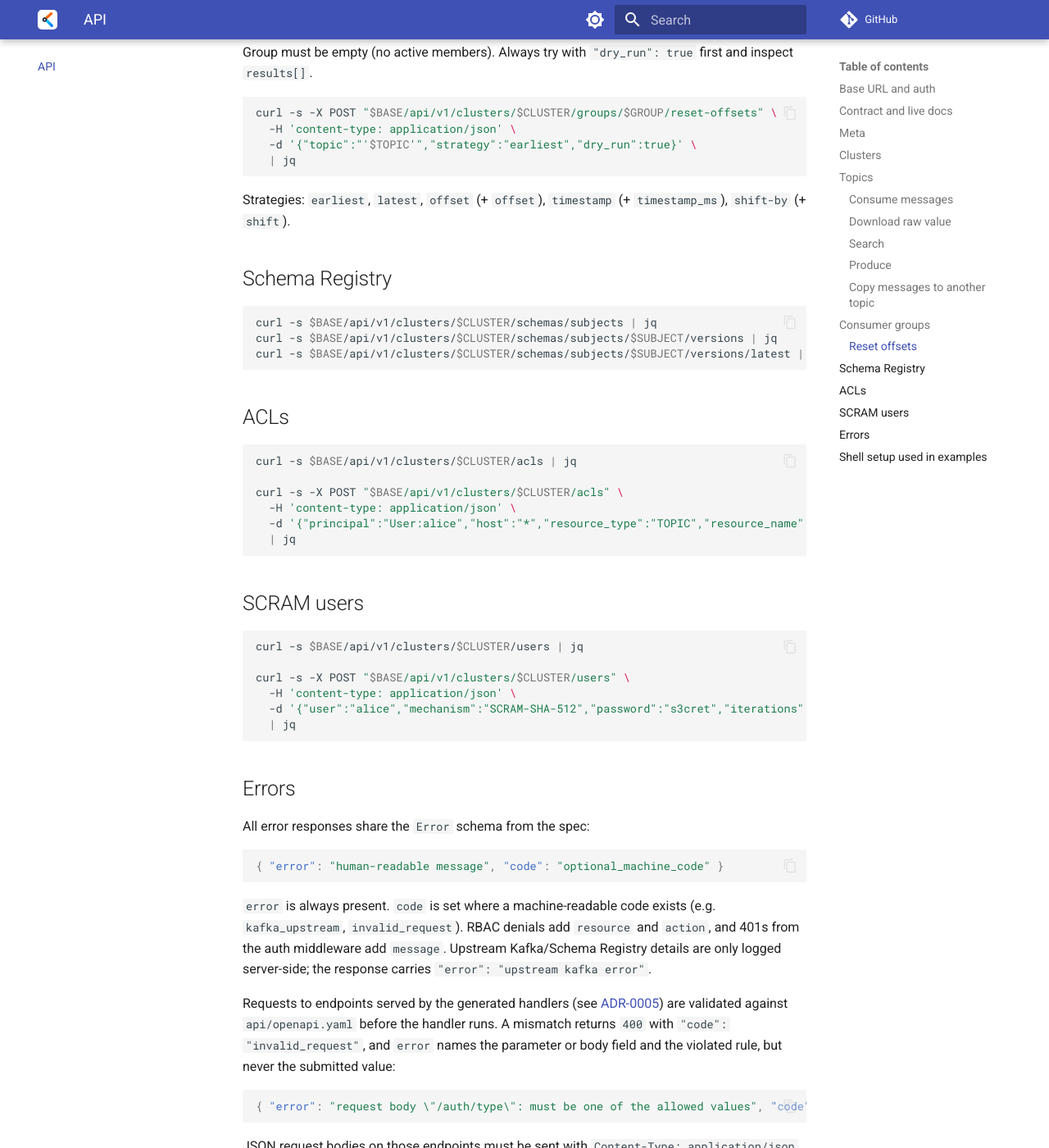
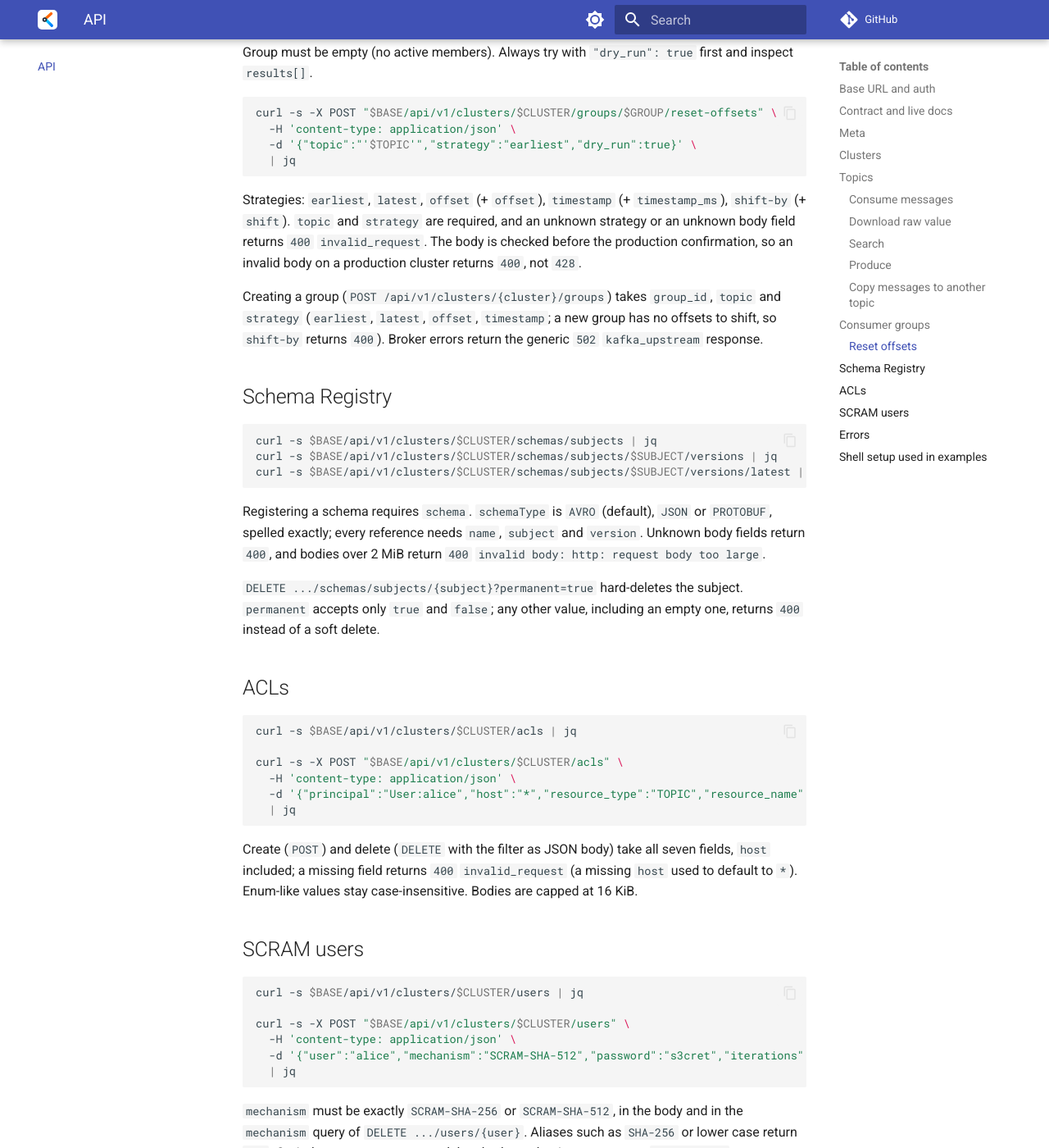
Before and after one commit to FinkeFlo/kafkito, an MkDocs documentation site: the page built from docs/API.md, in a window 1280 px wide and 1400 px high, scrolled down 10103 px. Shown: the whole window at 82% size. Built offline with MkDocs 1.6.1 and Material for MkDocs 9.7.7, drawn with Linux system fonts in a browser that asks for light colours; comment, search, counter and statistics services are not loaded; some of the changed text lies outside the part shown.

Commit message:
docs: describe the completed strict-server migration and its behaviour changes
Co-authored-by: Copilot <223556219+Copilot@users.noreply.github.com>
Signed-off-by: FinkeFlo <5244525+FinkeFlo@users.noreply.github.com>

````diff
--- a/docs/API.md
+++ b/docs/API.md
@@ -421,7 +421,16 @@ curl -s -X POST "$BASE/api/v1/clusters/$CLUSTER/groups/$GROUP/reset-offsets" \
 ```
 
 Strategies: `earliest`, `latest`, `offset` (+ `offset`), `timestamp`
-(+ `timestamp_ms`), `shift-by` (+ `shift`).
+(+ `timestamp_ms`), `shift-by` (+ `shift`). `topic` and `strategy` are
+required, and an unknown strategy or an unknown body field returns `400`
+`invalid_request`. The body is checked before the production confirmation,
+so an invalid body on a production cluster returns `400`, not `428`.
+
+Creating a group (`POST /api/v1/clusters/{cluster}/groups`) takes
+`group_id`, `topic` and `strategy` (`earliest`, `latest`, `offset`,
+`timestamp`; a new group has no offsets to shift, so `shift-by` returns
+`400`). Broker
+errors return the generic `502` `kafka_upstream` response.
 
 ## Schema Registry
 
@@ -430,6 +439,15 @@ curl -s $BASE/api/v1/clusters/$CLUSTER/schemas/subjects | jq
 curl -s $BASE/api/v1/clusters/$CLUSTER/schemas/subjects/$SUBJECT/versions | jq
 curl -s $BASE/api/v1/clusters/$CLUSTER/schemas/subjects/$SUBJECT/versions/latest | jq
 ```
+
+Registering a schema requires `schema`. `schemaType` is `AVRO` (default),
+`JSON` or `PROTOBUF`, spelled exactly; every reference needs `name`,
+`subject` and `version`. Unknown body fields return `400`, and bodies over
+2 MiB return `400` `invalid body: http: request body too large`.
+
+`DELETE .../schemas/subjects/{subject}?permanent=true` hard-deletes the
+subject. `permanent` accepts only `true` and `false`; any other value,
+including an empty one, returns `400` instead of a soft delete.
 
 ## ACLs
 
@@ -442,6 +460,11 @@ curl -s -X POST "$BASE/api/v1/clusters/$CLUSTER/acls" \
   | jq
 ```
 
+Create (`POST`) and delete (`DELETE` with the filter as JSON body) take all
+seven fields, `host` included; a missing field returns `400`
+`invalid_request` (a missing `host` used to default to `*`). Enum-like values
+stay case-insensitive. Bodies are capped at 16 KiB.
+
 ## SCRAM users
 
 ```bash
@@ -452,6 +475,12 @@ curl -s -X POST "$BASE/api/v1/clusters/$CLUSTER/users" \
   -d '{"user":"alice","mechanism":"SCRAM-SHA-512","password":"s3cret","iterations":8192}' \
   | jq
 ```
+
+`mechanism` must be exactly `SCRAM-SHA-256` or `SCRAM-SHA-512`, in the body
+and in the `mechanism` query of `DELETE .../users/{user}`. Aliases such as
+`SHA-256` or lower case return `400`. Omit the query parameter to delete
+both mechanisms; an empty `?mechanism=` returns `400`. The password never
+appears in a response or a log line, not even in validation errors.
 
 ## Errors
 
@@ -467,9 +496,8 @@ denials add `resource` and `action`, and 401s from the auth middleware add
 `message`. Upstream Kafka/Schema Registry details are only logged
 server-side; the response carries `"error": "upstream kafka error"`.
 
-Requests to endpoints served by the generated handlers (see
-[ADR-0005](adr/0005-openapi-contract.md)) are validated against
-`api/openapi.yaml` before the handler runs. A mismatch returns `400` with
+Every request is validated against `api/openapi.yaml` (see
+[ADR-0005](adr/0005-openapi-contract.md)) before the handler runs. A mismatch returns `400` with
 `"code": "invalid_request"`, and `error` names the parameter or body field
 and the violated rule, but never the submitted value:
 
@@ -477,11 +505,18 @@ and the violated rule, but never the submitted value:
 { "error": "request body \"/auth/type\": must be one of the allowed values", "code": "invalid_request" }
 ```
 
-JSON request bodies on those endpoints must be sent with
+A body that is not valid JSON returns `400` `request body: malformed`, and a
+field the schema does not allow returns `400`
+`request body: has properties that are not allowed`. Before the groups,
+schema, ACL and SCRAM user endpoints were served by generated handlers they
+answered with `invalid body: <decoder error>` or `invalid json: <decoder
+error>`; bodies over the limit keep those texts.
+
+JSON request bodies must be sent with
 `Content-Type: application/json` (a `charset` parameter is fine); other
 content types return `400` `request body: unsupported Content-Type`.
 
-On those endpoints `X-Kafkito-Confirm-Prod` must be exactly `true` when sent;
+`X-Kafkito-Confirm-Prod` must be exactly `true` when sent;
 any other value returns `400` before the production check runs. Omit the
 header to get the `428` `production_confirmation_required` response.
 
````
Also changed, not shown: CONTRIBUTING.md (+5 -1 lines), docs/adr/0005-openapi-contract.md (+47 -14 lines).
